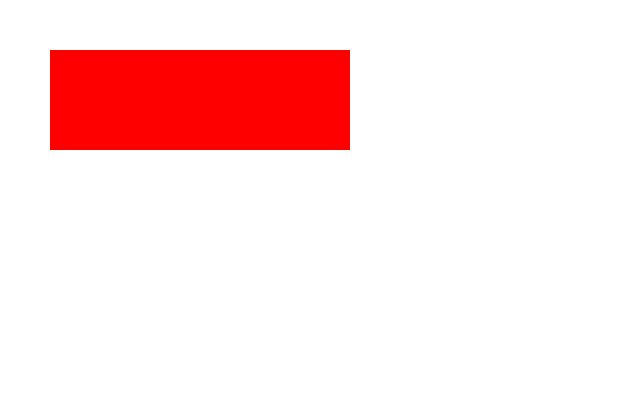
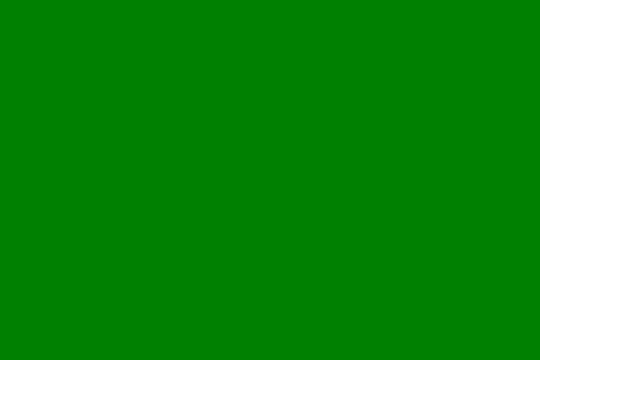
Before and after one commit to Dmytrenko-Roman/WebFootballSimulator, a website: page simulator/index.html in a window 1280 px wide. Shown: the whole page, without its empty margins (0-640 px from the left). Drawn offline with Linux system fonts and the light colour scheme.

Commit message:
pitch created

```diff
--- a/simulator/code.js
+++ b/simulator/code.js
@@ -1,8 +1,8 @@
 const canvas = document.getElementById('canvas');
 const ctx = canvas.getContext('2d');
 
-canvas.width = window.innerWidth;
-canvas.heigth = window.innerHeight;
+const pitchWidth = 540;
+const pitchHeigth = 360;
 
-ctx.fillStyle = 'red';
-ctx.fillRect(50, 50, 300, 200);
+ctx.fillStyle = 'green';
+ctx.fillRect(0, 0, pitchWidth, pitchHeigth);
--- a/simulator/index.html
+++ b/simulator/index.html
@@ -5,7 +5,7 @@
     <title>Document</title>
   </head>
   <body style="margin: 0;">
-    <canvas id="canvas">Your browser is not supported</canvas>
+    <canvas id="canvas" width="540" height="360">Your browser is not supported</canvas>
     <script src="code.js"></script>
   </body>
 </html>
```
